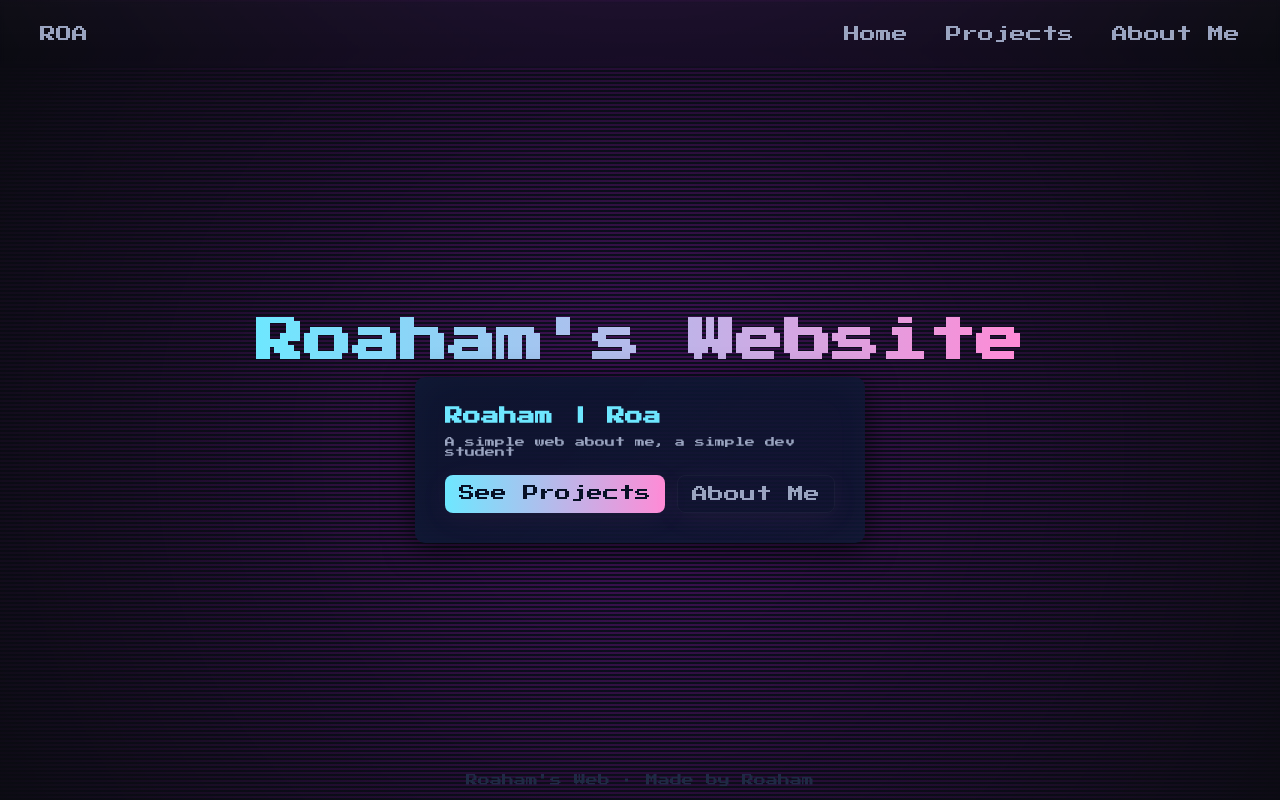
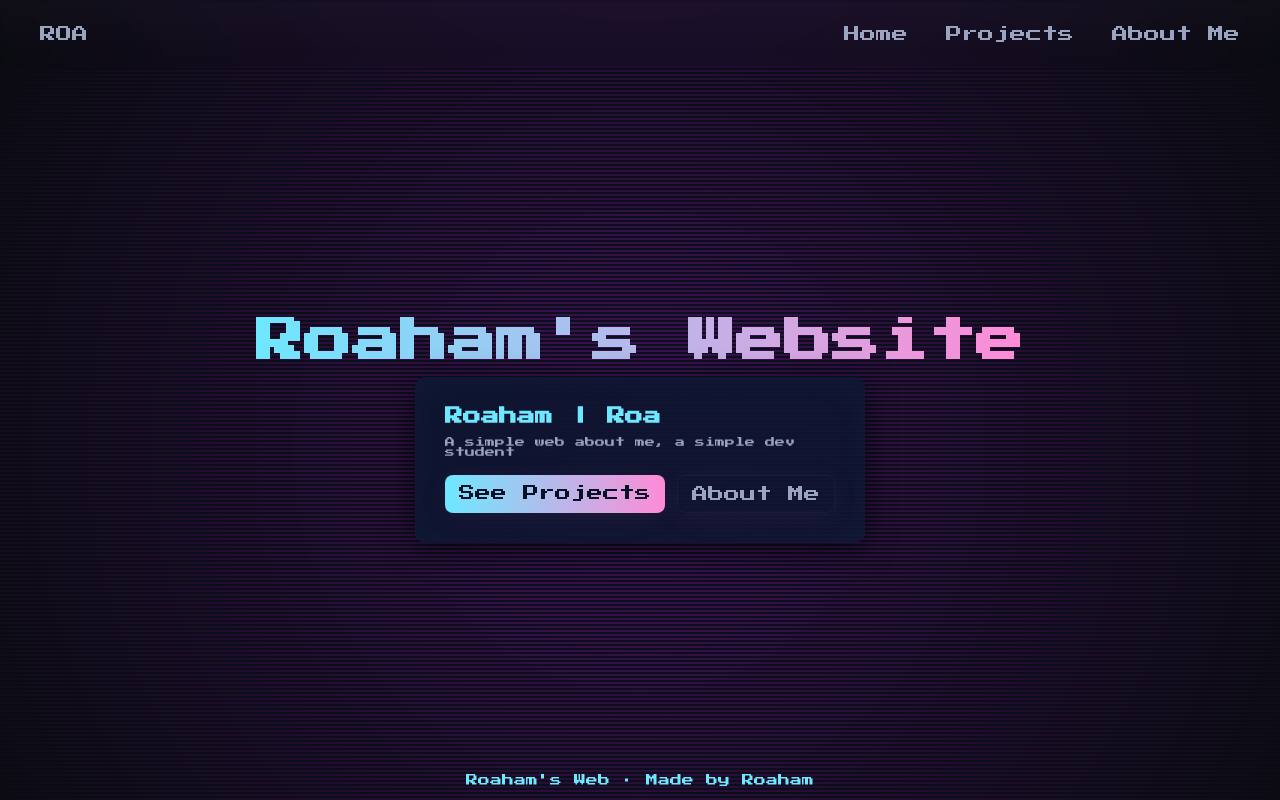
Before and after one commit to Roaham/roaweb, a SvelteKit app: page / in a window 1280 px wide. Built offline with nearby package versions, Linux system fonts and the light colour scheme.

Commit message:
skylines, titulo, correcion de errores.

```diff
--- a/src/app.css
+++ b/src/app.css
@@ -40,17 +40,18 @@ body::before {
   z-index: -1;
   background:
     radial-gradient(
-      circle at 50% 50%,
+      circle at center,
       rgba(15, 21, 48, 0.5) 0%,
       rgba(11, 11, 18, 1) 100%
     ),
 
     linear-gradient(
+      to top,
       rgba(18, 16, 16, 0) 50%,
       rgba(164, 16, 181, 0.696) 50%
     );
   background-size: 100% 100%, 100% 4px;
-  animation: scrollLines 10s linear infinite;
+  animation: skylines 10s linear infinite;
 }
 
 .ps1-shell{
@@ -121,7 +122,7 @@ body::before {
 .ps1-footer{
   text-align:center;
   padding:14px 0;
-  color:#1f2a44;
+  color:var(--accent);
   font-size:12px;
 }
 
@@ -352,7 +353,7 @@ body::before {
 
 /* KEYFRAMES */
 
-@keyframes scrollLines {
+@keyframes skylines {
   from { background-position: 0 0; }
   to { background-position: 0 100px; }
 }
```
